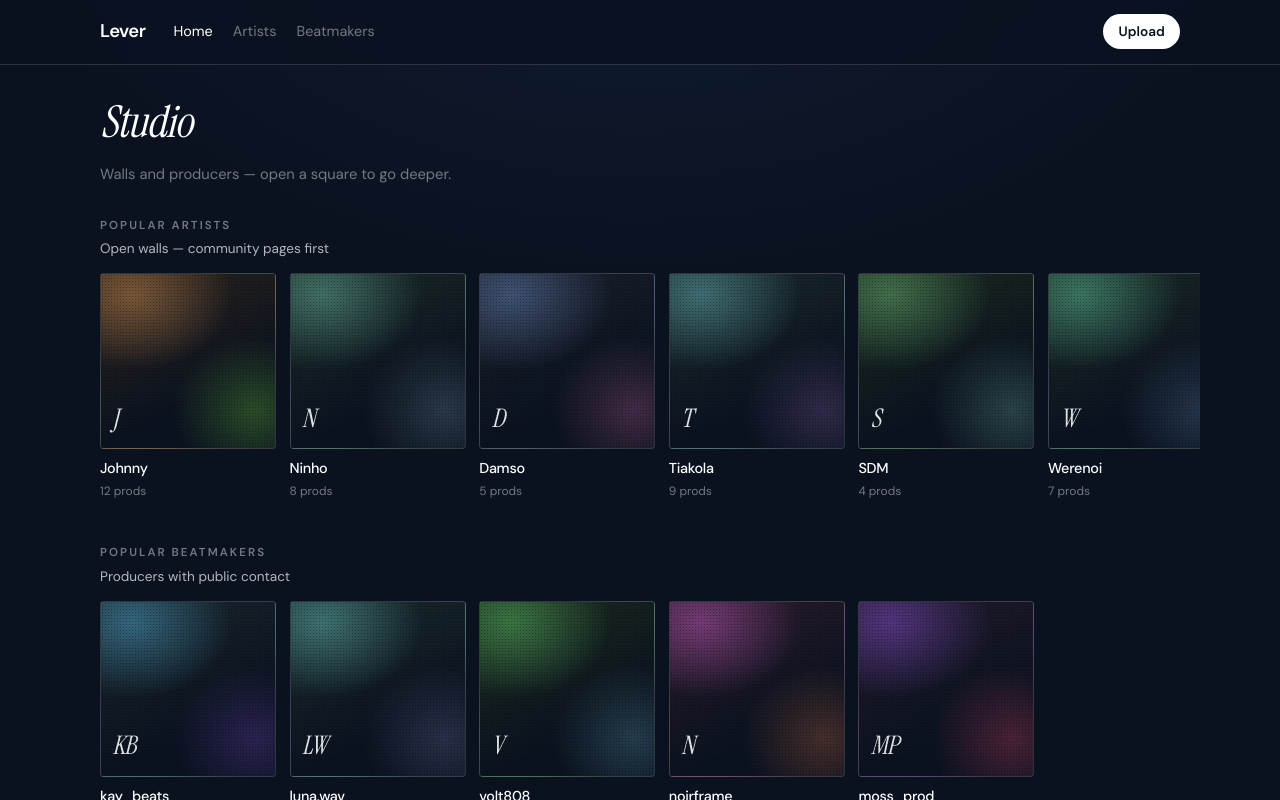
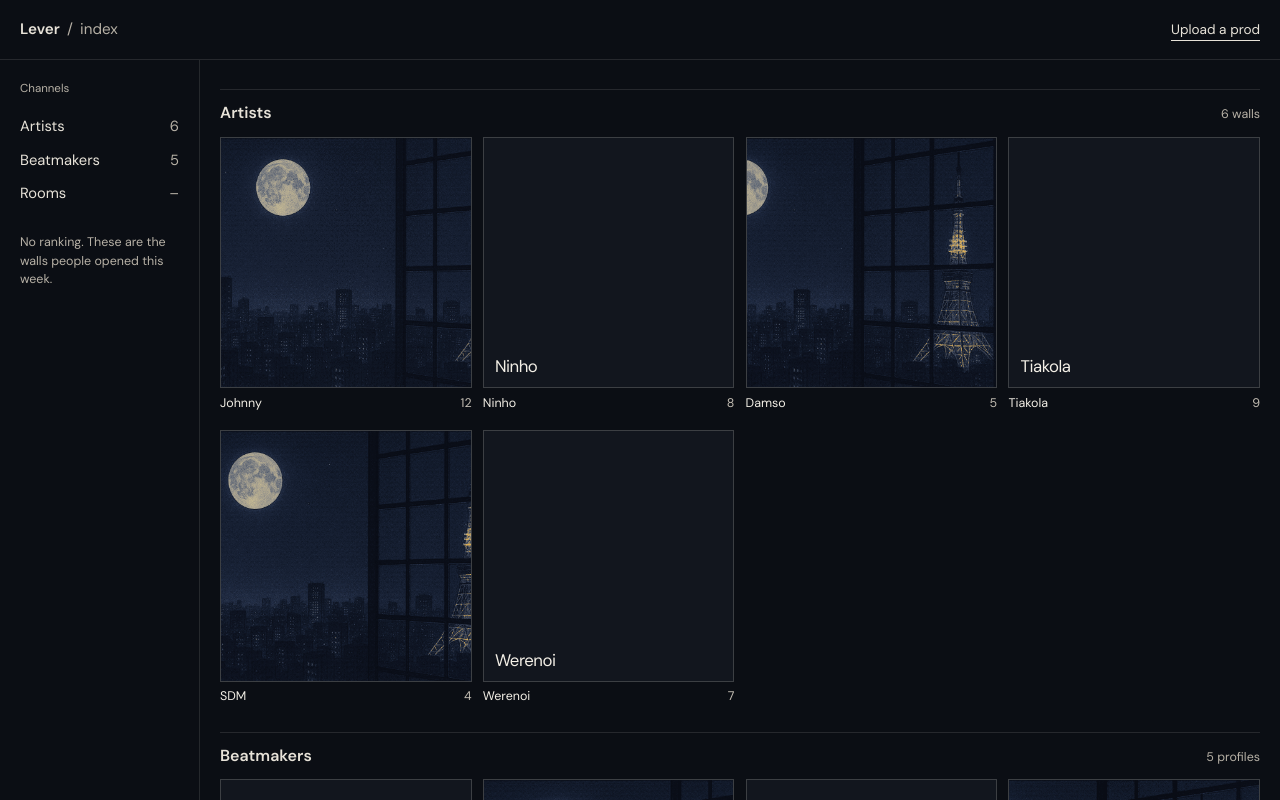
Before and after one commit to lattewei/walls, a Next.js app in the folder apps/web/: page /app in a window 1280 px wide. Shown: the top 800 px of the page. Built offline with nearby package versions, Linux system fonts and the light colour scheme.

Commit message:
refactor(web): rebuild app index as a night are.na catalog
Drop carousels, gradient covers, pills, and italic hero. Flat square grid, shared painting crops, text blocks, left channel rail, and an honest empty Rooms channel.

```diff
--- a/apps/web/src/app/app/page.tsx
+++ b/apps/web/src/app/app/page.tsx
@@ -5,13 +5,9 @@ import { appHome } from "@/content/app-home";
 export default function AppHomePage() {
   return (
     <AppChrome>
-      <div className="app-feed">
-        {appHome.rows.map((row) => (
-          <div key={row.id} id={row.id}>
-            <BlockRow row={row} />
-          </div>
-        ))}
-      </div>
+      {appHome.rows.map((row) => (
+        <BlockRow key={row.id} row={row} />
+      ))}
     </AppChrome>
   );
 }
--- a/apps/web/src/app/globals.css
+++ b/apps/web/src/app/globals.css
@@ -110,254 +110,236 @@ body:has(.landing-root) {
   }
 }
 
-/* ——— App (are.na-like blocks, same night theme) ——— */
+/* App index — are.na channel, night ink. Flat. No chrome. */
 
-.app-shell {
+.index {
   min-height: 100dvh;
-  background:
-    radial-gradient(90% 60% at 50% -10%, rgba(40, 70, 120, 0.22), transparent 55%),
-    var(--bg);
-  color: var(--ink);
+  background: #0b0e14;
+  color: #e7e2d8;
 }
 
-.app-top {
-  position: sticky;
-  top: 0;
-  z-index: 20;
-  border-bottom: 1px solid var(--line);
-  background: rgba(10, 18, 32, 0.82);
-  backdrop-filter: blur(14px);
+.index__bar {
+  display: flex;
+  align-items: baseline;
+  gap: 0.45rem;
+  padding: 1.1rem 1.25rem;
+  border-bottom: 1px solid #e7e2d81f;
 }
 
-.app-top__inner {
-  max-width: 1120px;
-  margin: 0 auto;
-  padding: 0.9rem 1.25rem;
-  display: flex;
-  align-items: center;
-  gap: 1.25rem;
+.index__mark,
+.index__upload {
+  color: #e7e2d8;
+  text-decoration: none;
+  font-size: 0.95rem;
 }
 
-.app-top__brand {
-  font-size: 1.15rem;
-  font-weight: 550;
-  letter-spacing: -0.03em;
+.index__mark {
+  font-weight: 560;
+}
+
+.index__slash,
+.index__here {
+  color: #b7b1a6;
+  font-size: 0.95rem;
+}
+
+.index__upload {
+  margin-left: auto;
+  border-bottom: 1px solid #e7e2d8;
+  font-size: 0.85rem;
+}
+
+.index__upload:hover {
   color: #fff;
+}
+
+.index__split {
+  display: grid;
+  grid-template-columns: 1fr;
+}
+
+@media (min-width: 900px) {
+  .index__split {
+    grid-template-columns: 200px 1fr;
+    min-height: calc(100dvh - 52px);
+  }
+}
+
+.index__rail {
+  padding: 1.25rem;
+  border-bottom: 1px solid #e7e2d81f;
+}
+
+@media (min-width: 900px) {
+  .index__rail {
+    border-bottom: 0;
+    border-right: 1px solid #e7e2d81f;
+    position: sticky;
+    top: 0;
+    align-self: start;
+    height: calc(100dvh - 52px);
+  }
+}
+
+.index__rail-label {
+  margin: 0 0 0.8rem;
+  font-size: 0.72rem;
+  color: #b7b1a6;
+}
+
+.index__rail ul {
+  list-style: none;
+  margin: 0;
+  padding: 0;
+}
+
+.index__rail a {
+  display: flex;
+  justify-content: space-between;
+  gap: 1rem;
+  padding: 0.35rem 0;
+  color: #e7e2d8;
+  text-decoration: none;
+  font-size: 0.92rem;
+}
+
+.index__rail a span:last-child {
+  color: #b7b1a6;
+  font-variant-numeric: tabular-nums;
+}
+
+.index__rail a:hover {
+  color: #fff;
+}
+
+.index__rail-foot {
+  margin: 1.5rem 0 0;
+  max-width: 16rem;
+  font-size: 0.78rem;
+  line-height: 1.45;
+  color: #b7b1a6;
+}
+
+.index__main {
+  padding: 0.25rem 1.25rem 4rem;
+}
+
+.channel {
+  padding-top: 1.6rem;
+}
+
+.channel header {
+  display: flex;
+  align-items: baseline;
+  justify-content: space-between;
+  gap: 1rem;
+  margin-bottom: 0.7rem;
+  border-top: 1px solid #e7e2d81f;
+  padding-top: 0.7rem;
+}
+
+.channel h2 {
+  margin: 0;
+  font-size: 1rem;
+  font-weight: 560;
+  letter-spacing: 0;
+  text-transform: none;
+}
+
+.channel header span {
+  font-size: 0.78rem;
+  color: #b7b1a6;
+}
+
+.channel ul {
+  list-style: none;
+  margin: 0;
+  padding: 0;
+  display: grid;
+  grid-template-columns: repeat(2, minmax(0, 1fr));
+  gap: 1.1rem 0.7rem;
+}
+
+@media (min-width: 640px) {
+  .channel ul {
+    grid-template-columns: repeat(3, minmax(0, 1fr));
+  }
+}
+
+@media (min-width: 1100px) {
+  .channel ul {
+    grid-template-columns: repeat(4, minmax(0, 1fr));
+  }
+}
+
+.channel__empty {
+  margin: 0;
+  max-width: 36rem;
+  font-size: 0.92rem;
+  line-height: 1.5;
+  color: #c4beb4;
+}
+
+.cell {
+  display: block;
+  color: inherit;
   text-decoration: none;
 }
 
-.app-top__nav {
-  display: none;
-  gap: 1.25rem;
-  margin-left: 0.5rem;
+.cell__sq {
+  aspect-ratio: 1;
+  border: 1px solid #e7e2d833;
+  background: #12161e;
+  overflow: hidden;
+  position: relative;
 }
 
-@media (min-width: 768px) {
-  .app-top__nav {
-    display: flex;
-  }
-}
-
-.app-top__link {
-  font-size: 0.9rem;
-  color: var(--ink-faint);
-  text-decoration: none;
-  transition: color 0.25s var(--ease);
-}
-
-.app-top__link:hover,
-.app-top__link--active {
-  color: #fff;
-}
-
-.app-top__actions {
-  margin-left: auto;
-}
-
-.app-top__cta {
-  display: inline-flex;
-  align-items: center;
-  border-radius: 999px;
-  background: #fff;
-  color: var(--surface-ink);
-  font-size: 0.85rem;
-  font-weight: 550;
-  padding: 0.45rem 0.95rem;
-  text-decoration: none;
-  transition: background 0.25s var(--ease), transform 0.2s var(--ease);
-}
-
-.app-top__cta:hover {
-  background: rgba(255, 255, 255, 0.92);
-}
-
-.app-top__cta:active {
-  transform: scale(0.98);
-}
-
-.app-main {
-  padding: 1.5rem 0 4rem;
-}
-
-.app-main__inner {
-  max-width: 1120px;
-  margin: 0 auto;
-  padding: 0 1.25rem;
-}
-
-.app-heading {
-  margin-bottom: 2rem;
-}
-
-.app-heading__title {
-  margin: 0;
-  font-family: var(--font-serif), ui-serif, Georgia, serif;
-  font-size: clamp(2rem, 4vw, 2.75rem);
-  font-weight: 400;
-  font-style: italic;
-  letter-spacing: -0.02em;
-  color: #fff;
-}
-
-.app-heading__hint {
-  margin: 0.5rem 0 0;
-  font-size: 0.92rem;
-  color: var(--ink-faint);
-}
-
-.app-feed {
-  display: flex;
-  flex-direction: column;
-  gap: 2.25rem;
-}
-
-.block-row__head {
-  margin-bottom: 0.85rem;
-}
-
-.block-row__title {
-  margin: 0;
-  font-size: 0.72rem;
-  font-weight: 600;
-  letter-spacing: 0.18em;
-  text-transform: uppercase;
-  color: var(--ink-faint);
-}
-
-.block-row__note {
-  margin: 0.35rem 0 0;
-  font-size: 0.85rem;
-  color: var(--ink-muted);
-}
-
-.block-row__scroller {
-  margin: 0 -1.25rem;
-  padding: 0 1.25rem;
-  overflow-x: auto;
-  scrollbar-width: thin;
-  scrollbar-color: rgba(255, 255, 255, 0.2) transparent;
-}
-
-.block-row__track {
-  list-style: none;
-  margin: 0;
-  padding: 0 0 0.5rem;
-  display: flex;
-  gap: 0.85rem;
-  width: max-content;
-}
-
-.block-row__item {
-  width: min(42vw, 168px);
-}
-
-@media (min-width: 768px) {
-  .block-row__item {
-    width: 176px;
-  }
-}
-
-.block-cell {
-  display: block;
-  width: 100%;
-  text-decoration: none;
-  color: inherit;
-  transition: transform 0.35s var(--ease);
-}
-
-.block-cell:hover {
-  transform: translateY(-2px);
-}
-
-.block-cell--soon {
-  opacity: 0.55;
-  cursor: default;
-}
-
-.block-cell__face {
-  position: relative;
-  aspect-ratio: 1;
-  width: 100%;
-  border: 1px solid var(--line);
-  border-radius: 4px;
-  overflow: hidden;
-  background: #101826;
-}
-
-.block-cell__img {
+.cell__sq img {
   width: 100%;
   height: 100%;
   object-fit: cover;
   display: block;
+  filter: saturate(0.85);
 }
 
-.block-cell__mark {
+.cell__sq p {
+  margin: 0;
   position: absolute;
   left: 0.7rem;
+  right: 0.7rem;
   bottom: 0.65rem;
-  font-family: var(--font-serif), ui-serif, Georgia, serif;
-  font-size: 1.6rem;
-  font-style: italic;
-  color: rgba(255, 255, 255, 0.88);
-  letter-spacing: -0.02em;
-  z-index: 1;
+  font-size: 1.05rem;
+  line-height: 1.15;
+  letter-spacing: -0.03em;
+  color: #f3efe6;
 }
 
-/* Same dither language as landing frames */
-.block-cell__dither {
-  position: absolute;
-  inset: 0;
-  pointer-events: none;
-  mix-blend-mode: overlay;
-  background-image: radial-gradient(#0e0a0759 0.55px, transparent 0.55px);
-  background-size: 3px 3px;
-  z-index: 2;
+.cell:hover .cell__sq {
+  border-color: #f3efe6;
+  background: #f3efe6;
 }
 
-.block-cell__meta {
-  margin-top: 0.55rem;
-  min-width: 0;
+.cell:hover .cell__sq p {
+  color: #12161e;
 }
 
-.block-cell__title {
-  font-size: 0.9rem;
-  font-weight: 500;
-  letter-spacing: -0.02em;
-  color: #fff;
-  white-space: nowrap;
+.cell__cap {
+  display: flex;
+  justify-content: space-between;
+  gap: 0.5rem;
+  margin-top: 0.35rem;
+  font-size: 0.78rem;
+  color: #c4beb4;
+}
+
+.cell__cap span:first-child {
+  color: #f3efe6;
   overflow: hidden;
   text-overflow: ellipsis;
+  white-space: nowrap;
 }
 
-.block-cell__sub {
-  margin-top: 0.15rem;
-  font-size: 0.75rem;
-  color: var(--ink-faint);
-  white-space: nowrap;
-  overflow: hidden;
-  text-overflow: ellipsis;
+.cell__cap span:last-child {
+  font-variant-numeric: tabular-nums;
+  flex-shrink: 0;
 }
-
-.block-cell:hover .block-cell__face {
-  border-color: rgba(255, 255, 255, 0.28);
-}
--- a/apps/web/src/components/app-chrome.tsx
+++ b/apps/web/src/components/app-chrome.tsx
@@ -1,45 +1,41 @@
 import Link from "next/link";
 
+import { appHome } from "@/content/app-home";
 import { site } from "@/content/site";
-import { appHome } from "@/content/app-home";
 
 export function AppChrome({ children }: { children: React.ReactNode }) {
   return (
-    <div className="app-shell">
-      <header className="app-top">
-        <div className="app-top__inner">
-          <Link href="/" className="app-top__brand">
-            {site.name}
-          </Link>
-          <nav className="app-top__nav" aria-label="App">
-            <Link href="/app" className="app-top__link app-top__link--active">
-              Home
-            </Link>
-            <Link href="/app#artists" className="app-top__link">
-              Artists
-            </Link>
-            <Link href="/app#beatmakers" className="app-top__link">
-              Beatmakers
-            </Link>
-          </nav>
-          <div className="app-top__actions">
-            <Link href="/app/upload" className="app-top__cta">
-              Upload
-            </Link>
-          </div>
-        </div>
+    <div className="index">
+      <header className="index__bar">
+        <Link href="/" className="index__mark">
+          {site.name}
+        </Link>
+        <span className="index__slash">/</span>
+        <span className="index__here">index</span>
+        <Link href="/app/upload" className="index__upload">
+          Upload a prod
+        </Link>
       </header>
-      <main className="app-main">
-        <div className="app-main__inner">
-          <div className="app-heading">
-            <h1 className="app-heading__title">{appHome.title}</h1>
-            <p className="app-heading__hint">
-              Walls and producers — open a square to go deeper.
-            </p>
-          </div>
-          {children}
-        </div>
-      </main>
+
+      <div className="index__split">
+        <aside className="index__rail">
+          <p className="index__rail-label">Channels</p>
+          <ul>
+            {appHome.rows.map((row) => (
+              <li key={row.id}>
+                <a href={`#${row.id}`}>
+                  <span>{row.title}</span>
+                  <span>{row.blocks.length || "–"}</span>
+                </a>
+              </li>
+            ))}
+          </ul>
+          <p className="index__rail-foot">
+            No ranking. These are the walls people opened this week.
+          </p>
+        </aside>
+        <div className="index__main">{children}</div>
+      </div>
     </div>
   );
 }
--- a/apps/web/src/components/block-cell.tsx
+++ b/apps/web/src/components/block-cell.tsx
@@ -1,43 +1,27 @@
 import Link from "next/link";
 
 import type { AppBlock } from "@/content/app-home";
-import { coverStyle, initials } from "@/lib/cover";
+import { painting } from "@/content/app-home";
 
 export function BlockCell({ block }: { block: AppBlock }) {
-  const seed = block.seed || block.id;
-  const disabled = block.href === "#";
-
-  const inner = (
-    <>
-      <div className="block-cell__face" style={block.image ? undefined : coverStyle(seed)}>
-        {block.image ? (
+  return (
+    <Link href={block.href} className="cell">
+      <div className="cell__sq">
+        {block.kind === "crop" ? (
           // eslint-disable-next-line @next/next/no-img-element
-          <img src={block.image} alt="" className="block-cell__img" />
+          <img
+            src={painting}
+            alt=""
+            style={{ objectPosition: block.crop ?? "50% 50%" }}
+          />
         ) : (
-          <span className="block-cell__mark">{initials(block.title)}</span>
+          <p>{block.title}</p>
         )}
-        <div className="block-cell__dither" aria-hidden />
       </div>
-      <div className="block-cell__meta">
-        <div className="block-cell__title">{block.title}</div>
-        {block.subtitle ? (
-          <div className="block-cell__sub">{block.subtitle}</div>
-        ) : null}
+      <div className="cell__cap">
+        <span>{block.title}</span>
+        <span>{block.meta}</span>
       </div>
-    </>
-  );
-
-  if (disabled) {
-    return (
-      <div className="block-cell block-cell--soon" aria-disabled="true">
-        {inner}
-      </div>
-    );
-  }
-
-  return (
-    <Link href={block.href} className="block-cell">
-      {inner}
     </Link>
   );
 }
--- a/apps/web/src/components/block-row.tsx
+++ b/apps/web/src/components/block-row.tsx
@@ -3,20 +3,24 @@ import { BlockCell } from "./block-cell";
 
 export function BlockRow({ row }: { row: AppRow }) {
   return (
-    <section className="block-row">
-      <header className="block-row__head">
-        <h2 className="block-row__title">{row.title}</h2>
-        {row.note ? <p className="block-row__note">{row.note}</p> : null}
+    <section className="channel" id={row.id}>
+      <header>
+        <h2>{row.title}</h2>
+        <span>{row.countLabel}</span>
       </header>
-      <div className="block-row__scroller">
-        <ul className="block-row__track">
+      {row.blocks.length === 0 ? (
+        <p className="channel__empty">
+          Nothing filed here yet. Shortlists and private rooms land in this channel later.
+        </p>
+      ) : (
+        <ul>
           {row.blocks.map((block) => (
-            <li key={block.id} className="block-row__item">
+            <li key={block.id}>
               <BlockCell block={block} />
             </li>
           ))}
         </ul>
-      </div>
+      )}
     </section>
   );
 }
--- a/apps/web/src/content/app-home.ts
+++ b/apps/web/src/content/app-home.ts
@@ -1,150 +1,60 @@
 /**
- * App home feed — edit rows & blocks here.
- * Add a new row anytime; the UI maps whatever is in `rows`.
+ * App index. Add a row, or a block inside a row.
+ * kind "crop" uses the shared night painting at `crop`.
+ * kind "note" is a text block (are.na-style), no generated art.
  */
 
 export type AppBlock = {
   id: string;
   title: string;
-  subtitle?: string;
+  meta: string;
   href: string;
-  /** Optional image path under /public */
-  image?: string;
-  /** Seed for generated cover when no image */
-  seed?: string;
+  kind: "crop" | "note";
+  /** CSS object-position when kind is crop */
+  crop?: string;
 };
 
 export type AppRow = {
   id: string;
   title: string;
-  /** Optional short note under the title */
-  note?: string;
+  countLabel: string;
   blocks: AppBlock[];
 };
 
-export const appHome = {
-  title: "Studio",
-  searchPlaceholder: "Search walls, producers…",
+export const painting = "/bg-dither.jpg";
 
+export const appHome: { rows: AppRow[] } = {
   rows: [
     {
       id: "artists",
-      title: "Popular artists",
-      note: "Open walls — community pages first",
+      title: "Artists",
+      countLabel: "6 walls",
       blocks: [
-        {
-          id: "a-johnny",
-          title: "Johnny",
-          subtitle: "12 prods",
-          href: "/app/artists/johnny",
-          seed: "johnny",
-        },
-        {
-          id: "a-ninho",
-          title: "Ninho",
-          subtitle: "8 prods",
-          href: "/app/artists/ninho",
-          seed: "ninho",
-        },
-        {
-          id: "a-damso",
-          title: "Damso",
-          subtitle: "5 prods",
-          href: "/app/artists/damso",
-          seed: "damso",
-        },
-        {
-          id: "a-tiakola",
-          title: "Tiakola",
-          subtitle: "9 prods",
-          href: "/app/artists/tiakola",
-          seed: "tiakola",
-        },
-        {
-          id: "a-sdm",
-          title: "SDM",
-          subtitle: "4 prods",
-          href: "/app/artists/sdm",
-          seed: "sdm",
-        },
-        {
-          id: "a-werenoi",
-          title: "Werenoi",
-          subtitle: "7 prods",
-          href: "/app/artists/werenoi",
-          seed: "werenoi",
-        },
+        { id: "johnny", title: "Johnny", meta: "12", href: "/app/artists/johnny", kind: "crop", crop: "18% 22%" },
+        { id: "ninho", title: "Ninho", meta: "8", href: "/app/artists/ninho", kind: "note" },
+        { id: "damso", title: "Damso", meta: "5", href: "/app/artists/damso", kind: "crop", crop: "72% 40%" },
+        { id: "tiakola", title: "Tiakola", meta: "9", href: "/app/artists/tiakola", kind: "note" },
+        { id: "sdm", title: "SDM", meta: "4", href: "/app/artists/sdm", kind: "crop", crop: "40% 78%" },
+        { id: "werenoi", title: "Werenoi", meta: "7", href: "/app/artists/werenoi", kind: "note" },
       ],
     },
     {
       id: "beatmakers",
-      title: "Popular beatmakers",
-      note: "Producers with public contact",
+      title: "Beatmakers",
+      countLabel: "5 profiles",
       blocks: [
-        {
-          id: "b-kay",
-          title: "kay_beats",
-          subtitle: "Paris",
-          href: "/app/u/kay_beats",
-          seed: "kay_beats",
-        },
-        {
-          id: "b-luna",
-          title: "luna.wav",
-          subtitle: "Bruxelles",
-          href: "/app/u/luna_wav",
-          seed: "luna.wav",
-        },
-        {
-          id: "b-volt",
-          title: "volt808",
-          subtitle: "Lyon",
-          href: "/app/u/volt808",
-          seed: "volt808",
-        },
-        {
-          id: "b-noir",
-          title: "noirframe",
-          subtitle: "Marseille",
-          href: "/app/u/noirframe",
-          seed: "noirframe",
-        },
-        {
-          id: "b-moss",
-          title: "moss_prod",
-          subtitle: "Lille",
-          href: "/app/u/moss_prod",
-          seed: "moss_prod",
-        },
+        { id: "kay", title: "kay_beats", meta: "Paris", href: "/app/u/kay_beats", kind: "note" },
+        { id: "luna", title: "luna.wav", meta: "Bruxelles", href: "/app/u/luna_wav", kind: "crop", crop: "8% 60%" },
+        { id: "volt", title: "volt808", meta: "Lyon", href: "/app/u/volt808", kind: "note" },
+        { id: "noir", title: "noirframe", meta: "Marseille", href: "/app/u/noirframe", kind: "crop", crop: "88% 18%" },
+        { id: "moss", title: "moss_prod", meta: "Lille", href: "/app/u/moss_prod", kind: "note" },
       ],
     },
     {
-      id: "later",
+      id: "rooms",
       title: "Rooms",
-      note: "Coming next — playlists, shortlists, collabs",
-      blocks: [
-        {
-          id: "r-placeholder-1",
-          title: "Night drills",
-          subtitle: "Soon",
-          href: "#",
-          seed: "night-drills",
-        },
-        {
-          id: "r-placeholder-2",
-          title: "Melodic openers",
-          subtitle: "Soon",
-          href: "#",
-          seed: "melodic-openers",
-        },
-        {
-          id: "r-placeholder-3",
-          title: "A&R shortlist",
-          subtitle: "Soon",
-          href: "#",
-          seed: "ar-shortlist",
-        },
-      ],
+      countLabel: "empty",
+      blocks: [],
     },
-  ] satisfies AppRow[],
-} as const;
+  ],
+};
```
